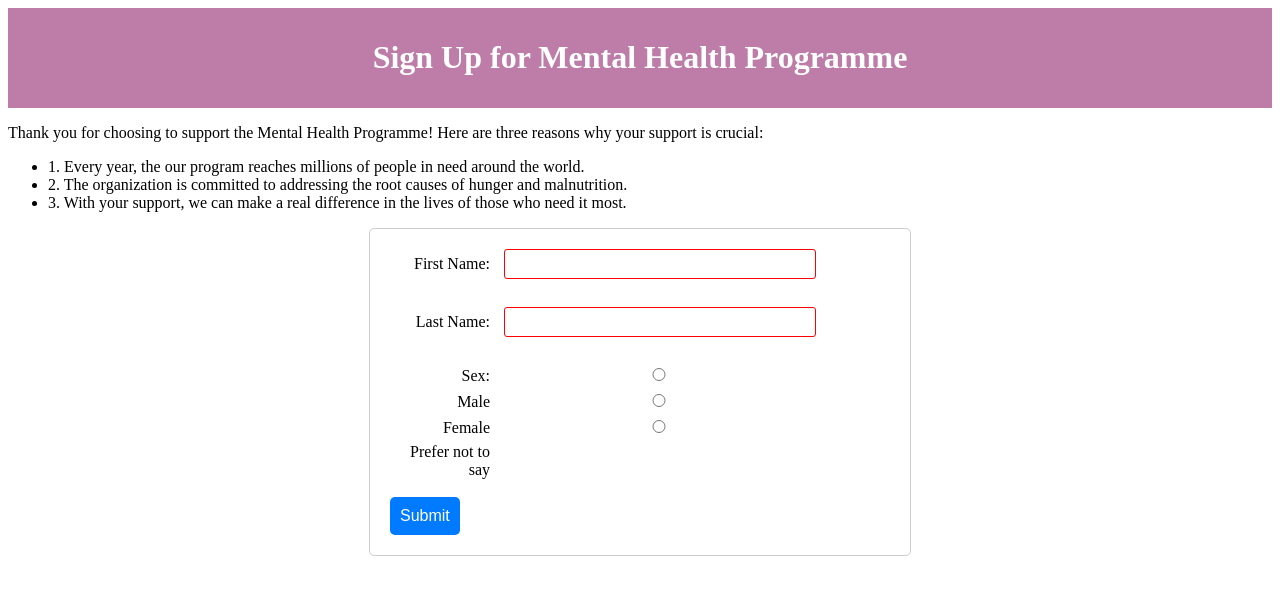
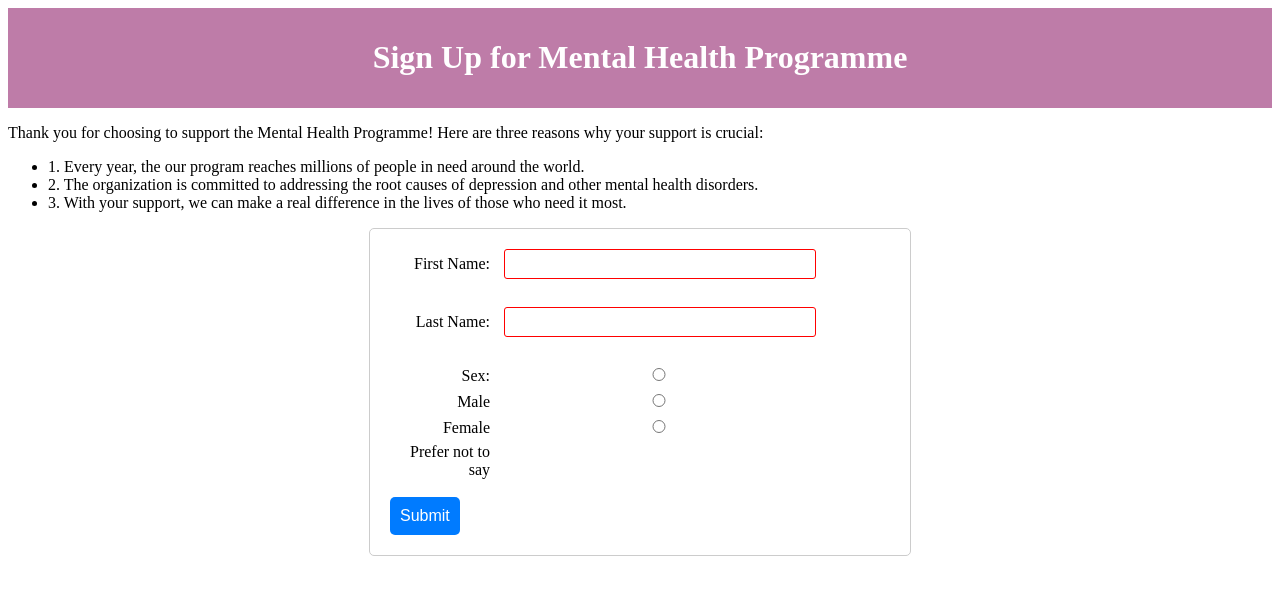
Before and after one commit to maykhai/Q4gfa1, a plain HTML site: page index.html in a window 1280 px wide. Drawn offline with Linux system fonts and the light colour scheme.

Commit message:
index.html

```diff
--- a/index.html
+++ b/index.html
@@ -13,7 +13,7 @@
       Thank you for choosing to support the Mental Health Programme! Here are three reasons why your support is crucial:
       <ul>
         <li>1. Every year, the our program reaches millions of people in need around the world.</li>
-        <li>2. The organization is committed to addressing the root causes of hunger and malnutrition.</li>
+        <li>2. The organization is committed to addressing the root causes of depression and other mental health disorders.</li>
         <li>3. With your support, we can make a real difference in the lives of those who need it most.</li>
       </ul>
     </p>
```
